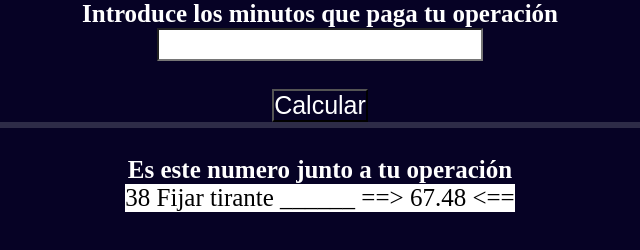
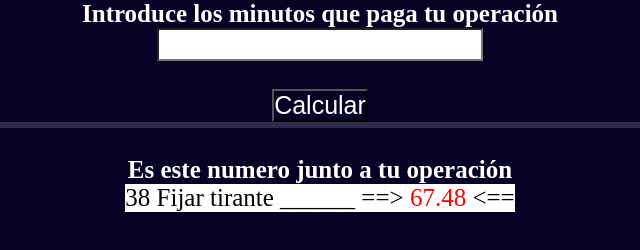
Before and after one commit to Caleido21/Pagos, a plain HTML site: page index.html in a window 1280 px wide. Shown: the full height of the page, 320-960 px from the left. Drawn offline with Linux system fonts and the light colour scheme.

Commit message:
Nuevo aspecto css 16-06-22 pequeña correción

```diff
--- a/eficiencia.js
+++ b/eficiencia.js
@@ -15,6 +15,6 @@ function calcular()
     }
     else
     {
-        parrafo.innerHTML = "La operación paga <span><br>" + pagoEn$ + "</span>$<br><br>Te da un<br> <span>" + eficienciaTotal + "%</span><br> de eficiencia<br><br>Y necesitas <br><span>" + paquetesParaEl100 + "</span>paquetes<br>  para un <br><span>" +  EficienciaArribaDel100 + "</span>% de Eficiencia";
+        parrafo.innerHTML = "La operación paga <span><br>" + pagoEn$ + "</span>$<br><br>Te da un<br> <span>" + eficienciaTotal + "%</span><br> de eficiencia<br><br>Y necesitas <br><span>" + paquetesParaEl100 + "</span> paquetes<br>  para un <br><span>" +  EficienciaArribaDel100 + "</span>% de Eficiencia";
     }
 }
--- a/index.html
+++ b/index.html
@@ -14,7 +14,7 @@
     <input type="button" id="Calcular" value="Calcular">
     <b><p id="resultado"></p></b><br>
     <h1>Es este numero junto a tu operación</h1>
-    <p id="ejemplo"> 38     Fijar tirante    ______   ==> 67.48 <==</p>
+    <p id="ejemplo"> 38     Fijar tirante    ______   ==> <span id="minutos" >67.48</span> <==</p>
     <script src="eficiencia.js"></script>
     <script src="script.js"></script>
 </body>
--- a/style.css
+++ b/style.css
@@ -13,6 +13,12 @@
 {
     background-color: white;
     color: black;
+}
+#minutos
+{
+    color: red;
+    background-color: white;
+    font-size:25px ;
 }
 body
 {
```
